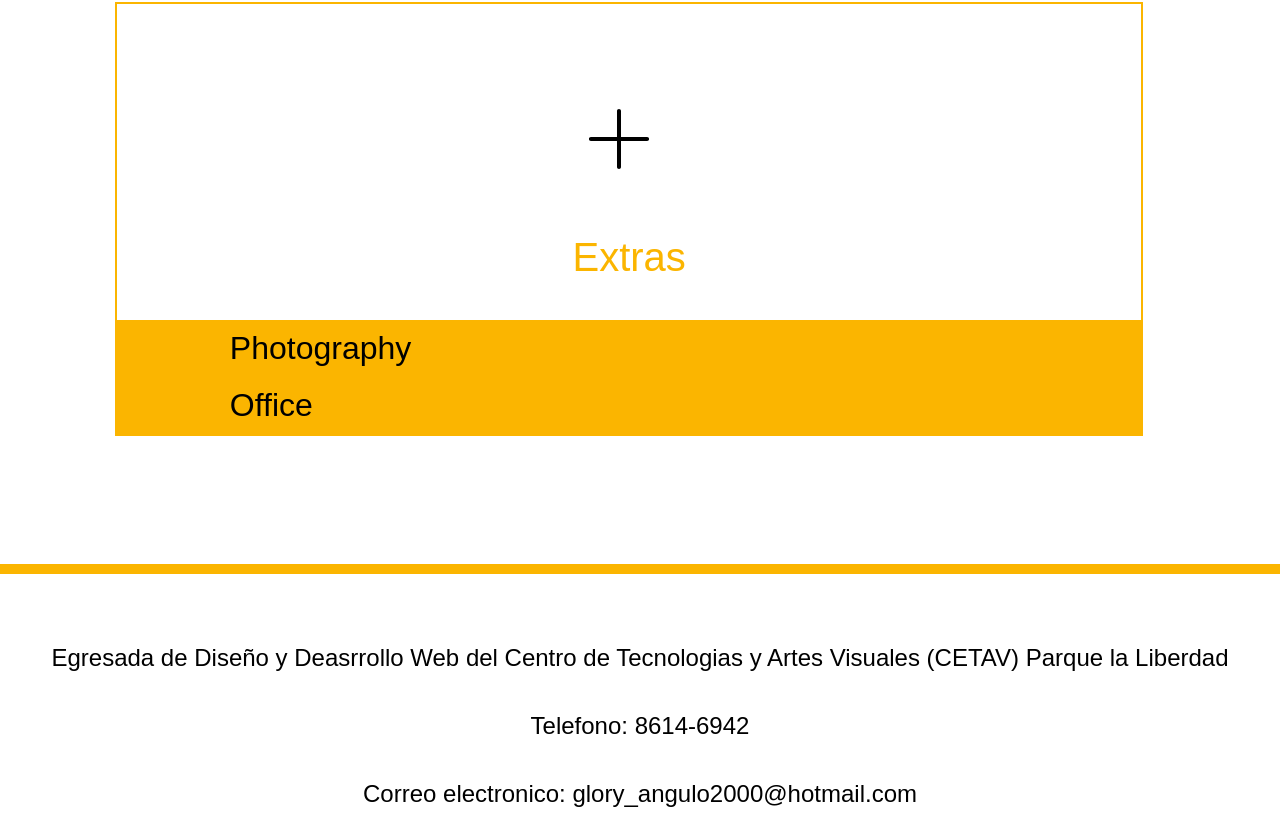
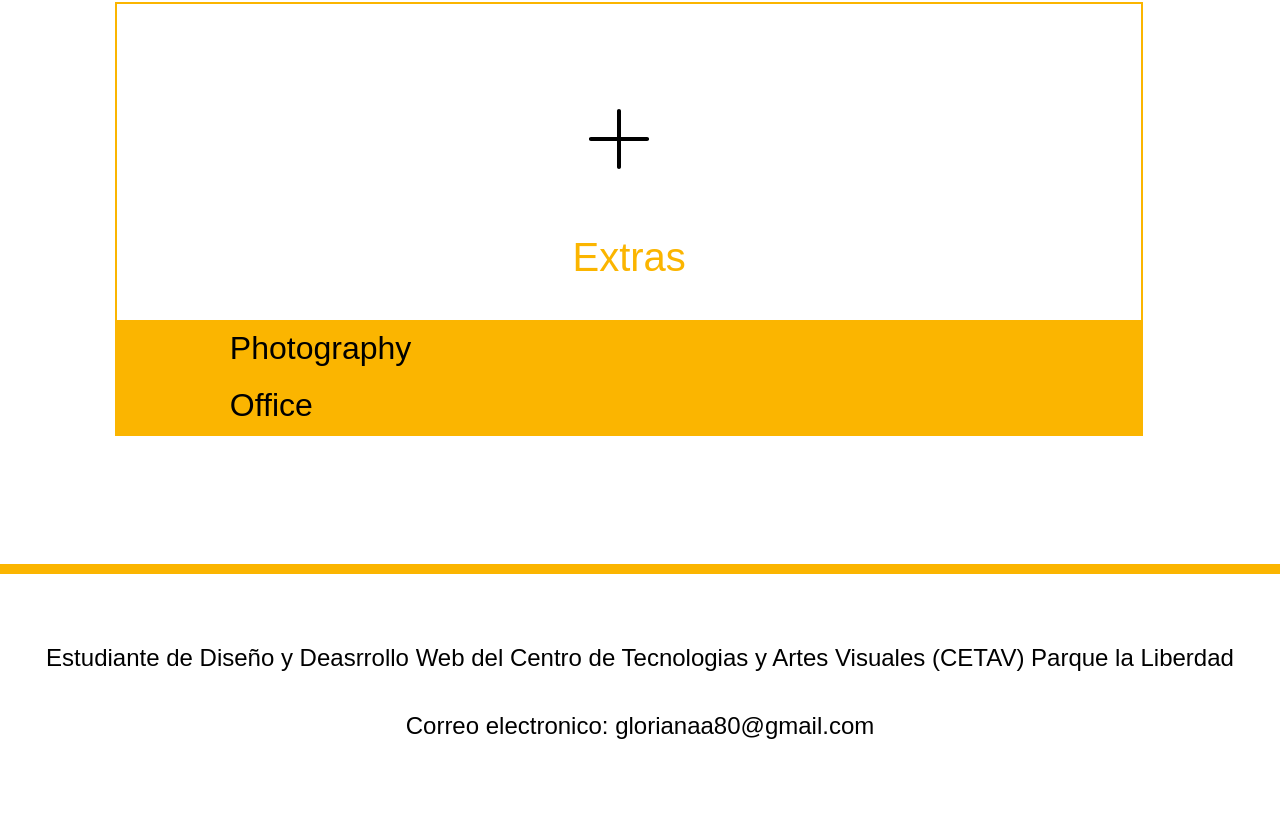
Before and after one commit to glorianaa80/Portafolio, a plain HTML site: page aboutMe.html in a window 1280 px wide. Shown: the part 4316-5144 px from the top of the page. After the commit the page ends 5076 px from the top, so only its background shows below. Drawn offline with Linux system fonts and the light colour scheme; a web font is replaced by a local one.

Commit message:
Elimino numero de telefono y corrijo email

```diff
--- a/aboutMe.html
+++ b/aboutMe.html
@@ -102,10 +102,9 @@
 
 		<div class="footer">
 			<div class="footer--contact">
-				<p class="footer--contact-info"> Egresada de Diseño y Deasrrollo Web del Centro de Tecnologias y Artes Visuales
+				<p class="footer--contact-info">Estudiante de Diseño y Deasrrollo Web del Centro de Tecnologias y Artes Visuales
 					(CETAV) Parque la Liberdad</p>
-				<p class="footer--contact-info">Telefono: 8614-6942</p>
-				<p class="footer--contact-info">Correo electronico: glory_angulo2000@hotmail.com </p>
+				<p class="footer--contact-info">Correo electronico: glorianaa80@gmail.com </p>
 			</div>
 		</div>
 	</div>
```
Also changed, not shown: works.html (+1 -2 lines).
